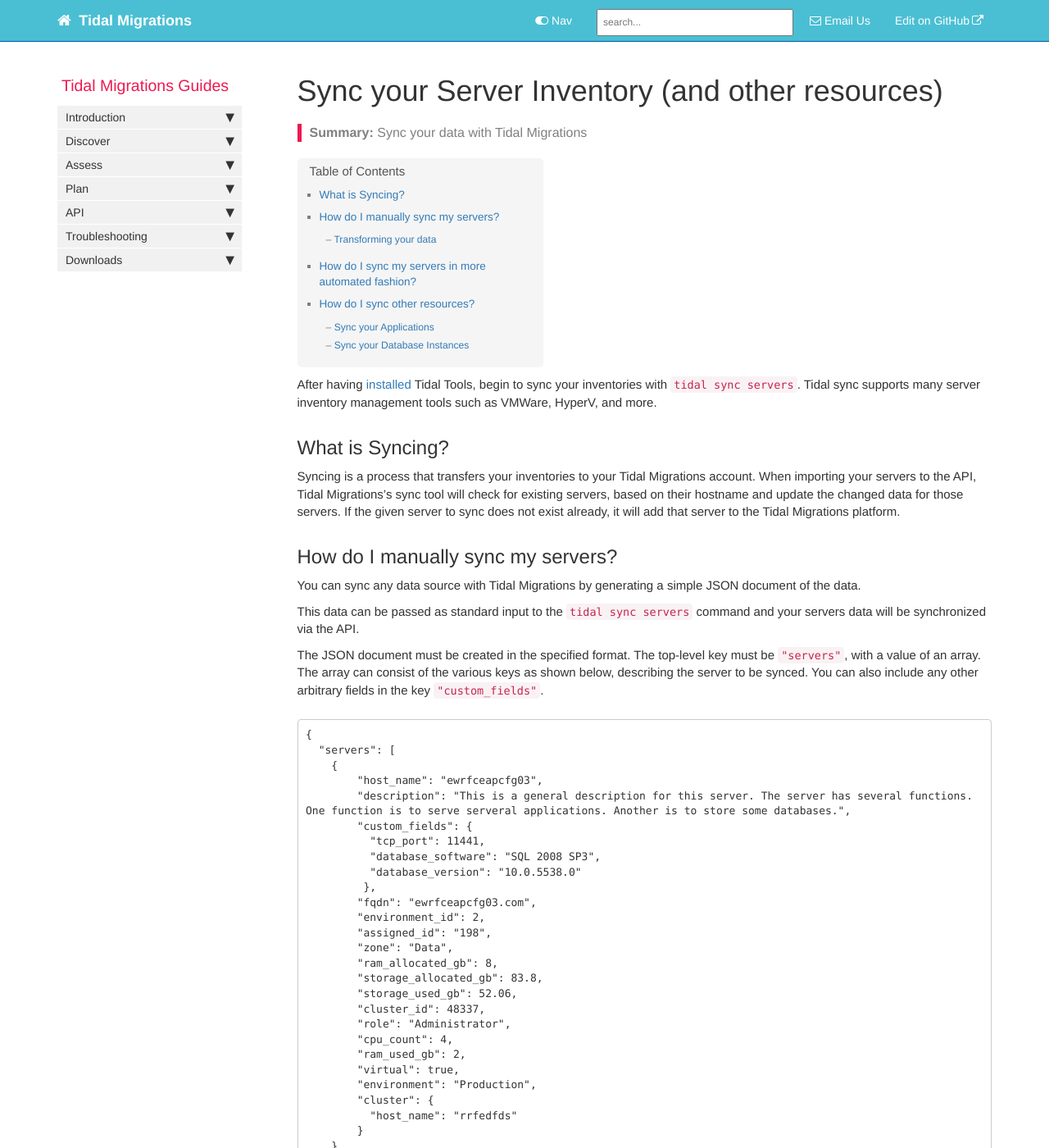
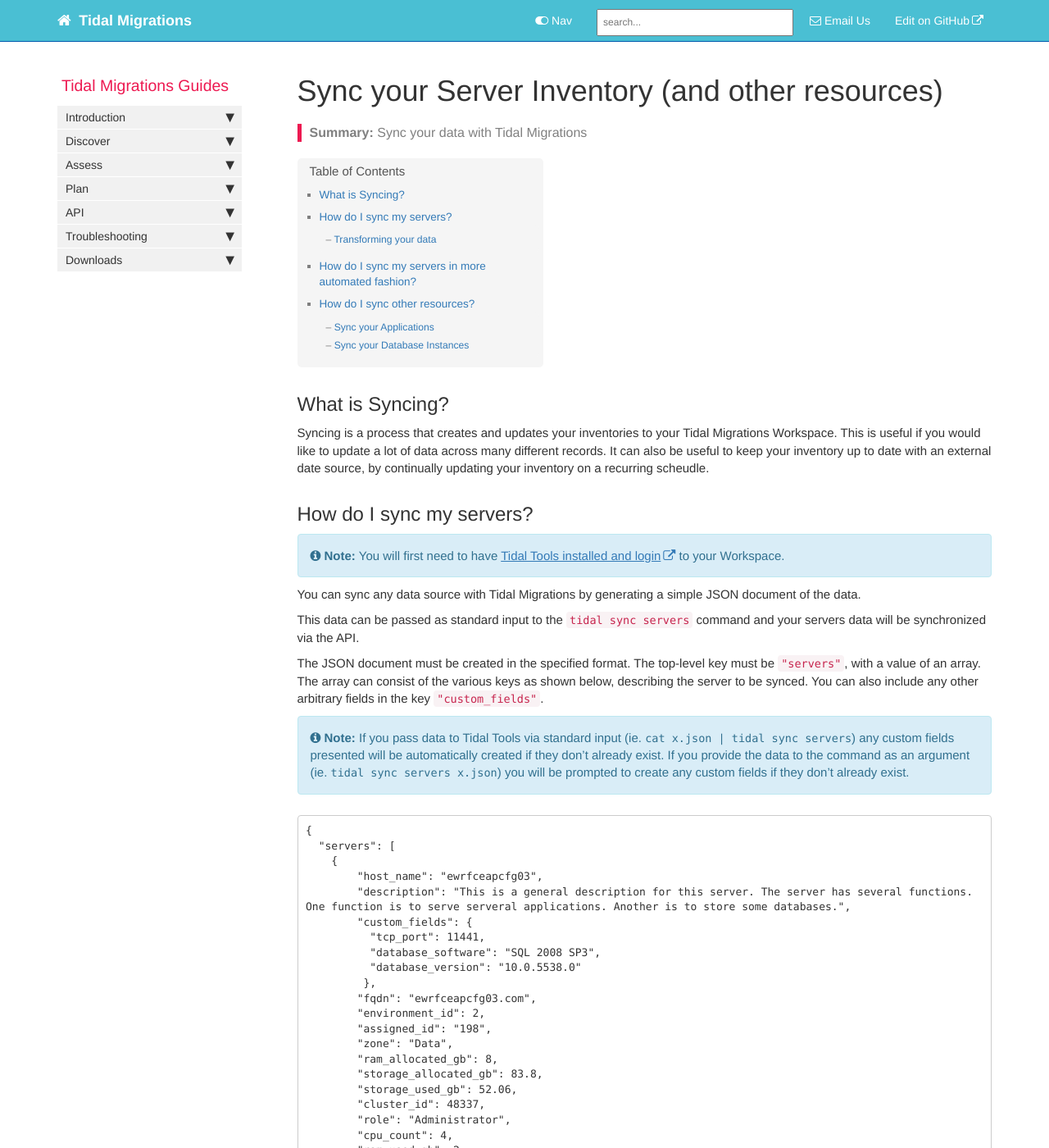
Before and after one commit to tidalmigrations/tidalmigrations.github.io, a Jekyll site: the page built from pages/tidal tools/syncservers.md, in a window 1280 px wide and 1400 px high. Shown: the whole window at 82% size. Built offline with Jekyll 4.4.1, drawn with Linux system fonts in a browser that asks for light colours; nearby versions of some CDN libraries; comment, search, counter and statistics services are not loaded; some of the changed text lies outside the part shown.

Commit message:
Update sync docs
- simplify wording
- include info about creation of custom fields and different behaviour
  depending on command usage.

````diff
--- a/pages/tidal tools/syncservers.md
+++ b/pages/tidal tools/syncservers.md
@@ -8,28 +8,30 @@ permalink: sync-servers.html
 folder: tidaltools
 ---
 
-After having [installed](tidal-tools.html#install) Tidal Tools, begin to sync your inventories with `tidal sync servers`. Tidal sync supports many server inventory management tools such as
-VMWare, HyperV, and more.
-
 ## What is Syncing?
 
-Syncing is a process that transfers your inventories to your Tidal Migrations account.
-When importing your servers to the API, Tidal Migrations's sync tool will check for existing servers, based on their hostname
-and update the changed data for those servers.
-If the given server to sync does not exist already, it will add that server to the Tidal Migrations platform.
+Syncing is a process that creates and updates your inventories to your Tidal Migrations Workspace. This is useful if you
+would like to update a lot of data across many different records. It can also be useful to keep your inventory up to date with an external
+date source, by continually updating your inventory on a recurring scheudle.
 
 
-## How do I manually sync my servers?
+## How do I sync my servers?
+
+{% include note.html content="You will first need to have [Tidal Tools installed and login](https://guides.tidalmg.com/tidal-tools.html) to your Workspace." %}
 
 You can sync any data source with Tidal Migrations by generating a simple JSON document of the data.
 
 This data can be passed as standard input to the `tidal sync servers` command and your servers data will be
 synchronized via the API.
 
-
 The JSON document must be created in the specified format. The top-level key must be `"servers"`,
 with a value of an array. The array can consist of the various keys as shown below, describing the server to be synced.
 You can also include any other arbitrary fields in the key `"custom_fields"`.
+
+{% include note.html content="If you pass data to Tidal Tools via standard input (ie. `cat x.json | tidal sync servers`)
+any custom fields presented will be automatically created if they don't already exist. If you provide the data to the
+command as an argument (ie. `tidal sync servers x.json`) you will be prompted to create any custom fields if they don't
+already exist." %}
 
 ```
 {
@@ -69,6 +71,8 @@ The synchronization of your servers to Tidal Migrations can be performed with th
 tidal sync servers some_file.json
 ```
 
+Any servers provided that already exist, based on their hostname, will be updated with the data
+provided in the JSON document. If no server with the given hostname exist, that server will be created with all the included data.
 
 You can easily set this to run periodically so that your servers are synced on a daily basis and the data is up to date.
 This is a [great resource](https://www.digitalocean.com/community/tutorials/how-to-use-cron-to-automate-tasks-on-a-vps)
````
